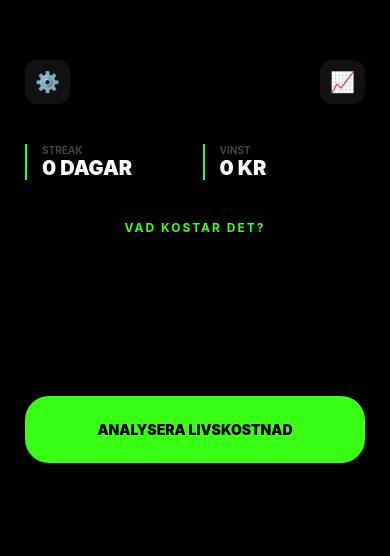
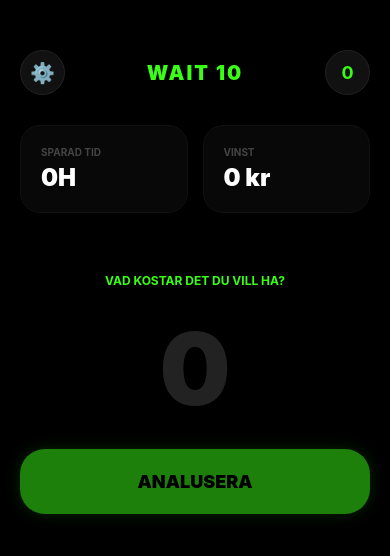
Before and after one commit to gascheckking/wait-10-MVP, a React Native app: screen / in a window 390 px wide. Shown: the top 556 px of the page. Built offline with nearby package versions, Linux system fonts and the light colour scheme.

Commit message:
Update App.js

```diff
--- a/App.js
+++ b/App.js
@@ -1,8 +1,6 @@
 // App.js
-// Filnamn: Wait10_V5_Final_MVP.js
-
 import React, { useState, useEffect } from 'react';
-import { StyleSheet, Text, View, TextInput, TouchableOpacity, ScrollView, Share, Modal, Dimensions } from 'react-native';
+import { StyleSheet, Text, View, TextInput, TouchableOpacity, ScrollView, Modal, Dimensions } from 'react-native';
 import AsyncStorage from '@react-native-async-storage/async-storage';
 
 const { width } = Dimensions.get('window');
@@ -12,12 +10,10 @@ export default function App() {
   const [hourlyWage, setHourlyWage] = useState('150');
   const [totalSaved, setTotalSaved] = useState(0);
   const [streak, setStreak] = useState(0);
-  const [history, setHistory] = useState([]);
   const [result, setResult] = useState(null);
   const [secondsLeft, setSecondsLeft] = useState(0);
   const [isActive, setIsActive] = useState(false);
   const [showSettings, setShowSettings] = useState(false);
-  const [isFounder, setIsFounder] = useState(false);
 
   useEffect(() => {
     loadData();
@@ -38,23 +34,10 @@ export default function App() {
       const sMoney = await AsyncStorage.getItem('@total_saved');
       const sStreak = await AsyncStorage.getItem('@streak');
       const sWage = await AsyncStorage.getItem('@hourly_wage');
-      const sHistory = await AsyncStorage.getItem('@history');
-      const sFounder = await AsyncStorage.getItem('@is_founder');
       if (sMoney) setTotalSaved(parseInt(sMoney));
       if (sStreak) setStreak(parseInt(sStreak));
       if (sWage) setHourlyWage(sWage);
-      if (sHistory) setHistory(JSON.parse(sHistory));
-      if (sFounder) setIsFounder(true);
     } catch (e) { console.log("Load Error"); }
-  };
-
-  const saveData = async (money, newStreak, newHistory, founderStatus) => {
-    try {
-      await AsyncStorage.setItem('@total_saved', money.toString());
-      await AsyncStorage.setItem('@streak', newStreak.toString());
-      await AsyncStorage.setItem('@history', JSON.stringify(newHistory));
-      if (founderStatus) await AsyncStorage.setItem('@is_founder', 'true');
-    } catch (e) { console.log("Save Error"); }
   };
 
   const calculate = () => {
@@ -68,108 +51,98 @@ export default function App() {
     }
   };
 
-  const handleDecision = (bought) => {
-    let newHistory = [...history];
+  const handleDecision = async (bought) => {
     let newTotal = totalSaved;
     let newStreak = streak;
-    let founderEarned = isFounder;
 
     if (!bought) {
       newTotal += result.price;
       newStreak += 1;
-      founderEarned = true; // Första sparade köpet ger Founder-status
-      newHistory.unshift({ id: Date.now(), hours: result.hours, price: result.price, status: 'SAVED' });
     } else {
       newStreak = 0;
-      newHistory.unshift({ id: Date.now(), hours: result.hours, price: result.price, status: 'BOUGHT' });
     }
 
-    newHistory = newHistory.slice(0, 3);
     setTotalSaved(newTotal);
     setStreak(newStreak);
-    setHistory(newHistory);
-    setIsFounder(founderEarned);
-    saveData(newTotal, newStreak, newHistory, founderEarned);
+    await AsyncStorage.setItem('@total_saved', newTotal.toString());
+    await AsyncStorage.setItem('@streak', newStreak.toString());
     setResult(null);
     setPrice('');
   };
 
   return (
     <View style={styles.main}>
-      <ScrollView contentContainerStyle={styles.container}>
-        {/* TOP STATUS BAR */}
-        <View style={styles.topBar}>
-          <TouchableOpacity onPress={() => setShowSettings(true)} style={styles.iconBtn}>
-            <Text style={styles.iconText}>⚙️</Text>
+      <ScrollView contentContainerStyle={styles.container} bounces={false}>
+
+        {/* HEADER */}
+        <View style={styles.header}>
+          <TouchableOpacity onPress={() => setShowSettings(true)} style={styles.iconCircle}>
+            <Text style={{fontSize: 20}}>⚙️</Text>
           </TouchableOpacity>
-          {isFounder && (
-            <View style={styles.founderTag}>
-              <Text style={styles.founderLabel}>🔥 FOUNDER #2026</Text>
-            </View>
-          )}
-          <View style={styles.iconBtn}>
-            <Text style={styles.iconText}>📈</Text>
+          <View style={styles.logoContainer}>
+            <Text style={styles.logoText}>WAIT 10</Text>
+          </View>
+          <View style={styles.iconCircle}>
+             <Text style={{fontSize: 18, color: '#39FF14', fontWeight: 'bold'}}>{streak}</Text>
           </View>
         </View>
 
-        {/* STATS OVERVIEW */}
+        {/* STATS BAR */}
         <View style={styles.statsRow}>
-          <View style={styles.statLine}>
-            <Text style={styles.statLabel}>STREAK</Text>
-            <Text style={styles.statNum}>{streak} DAGAR</Text>
+          <View style={styles.statCard}>
+            <Text style={styles.statLabel}>SPARAD TID</Text>
+            <Text style={styles.statValue}>{(totalSaved / parseFloat(hourlyWage)).toFixed(0)}H</Text>
           </View>
-          <View style={styles.statLine}>
+          <View style={styles.statCard}>
             <Text style={styles.statLabel}>VINST</Text>
-            <Text style={styles.statNum}>{totalSaved} KR</Text>
+            <Text style={styles.statValue}>{totalSaved} kr</Text>
           </View>
         </View>
 
-        {/* INPUT MODE */}
-        {!result && (
-          <View style={styles.inputBody}>
-            <Text style={styles.mainPrompt}>VAD KOSTAR DET?</Text>
+        {/* CALC SECTION */}
+        {!result ? (
+          <View style={styles.calcArea}>
+            <Text style={styles.inputHint}>VAD KOSTAR DET DU VILL HA?</Text>
             <TextInput
-              style={styles.priceInput}
+              style={styles.bigInput}
               keyboardType="numeric"
               placeholder="0"
-              placeholderTextColor="#1a1a1a"
+              placeholderTextColor="#222"
               value={price}
               onChangeText={setPrice}
+              maxLength={7}
             />
-            <TouchableOpacity style={styles.primaryBtn} onPress={calculate}>
-              <Text style={styles.primaryBtnText}>ANALYSERA LIVSKOSTNAD</Text>
+            <TouchableOpacity
+              style={[styles.mainBtn, {opacity: price ? 1 : 0.5}]}
+              onPress={calculate}
+              disabled={!price}
+            >
+              <Text style={styles.mainBtnText}>ANALUSERA</Text>
             </TouchableOpacity>
           </View>
-        )}
-
-        {/* SHARE CARD MODE */}
-        {result && (
-          <View style={styles.cardContainer}>
-            <View style={styles.shareCard}>
-              <Text style={styles.cardHeader}>LIVSKOSTNAD</Text>
-              <Text style={styles.cardHours}>{result.hours}H</Text>
-              <Text style={styles.cardSub}>AV DITT LIV</Text>
-              <View style={styles.cardFooter}>
-                <Text style={styles.footerBrand}>WAIT 10 / APP</Text>
-                <Text style={styles.footerLink}>github.com/wait10</Text>
-              </View>
+        ) : (
+          /* RESULT & TIMER */
+          <View style={styles.resultArea}>
+            <View style={styles.hoursCircle}>
+               <Text style={styles.hoursVal}>{result.hours}H</Text>
+               <Text style={styles.hoursLabel}>AV DITT LIV</Text>
             </View>
 
-            <View style={styles.timerSection}>
-              <Text style={styles.timerDigital}>
+            <View style={styles.timerContainer}>
+              <Text style={styles.timerTime}>
                 {Math.floor(secondsLeft / 60)}:{(secondsLeft % 60).toString().padStart(2, '0')}
               </Text>
               {secondsLeft === 0 ? (
-                <View style={styles.actionRow}>
+                <View style={styles.btnStack}>
                   <TouchableOpacity style={styles.saveBtn} onPress={() => handleDecision(false)}>
-                    <Text style={styles.saveBtnText}>SKIPPA KÖP 💸</Text>
+                    <Text style={styles.saveBtnText}>SKIPPA KÖPET 🔥</Text>
                   </TouchableOpacity>
                   <TouchableOpacity style={styles.buyBtn} onPress={() => handleDecision(true)}>
-                    <Text style={styles.buyBtnText}>KÖP ÄNDÅ</Text>
+                    <Text style={styles.buyBtnText}>Köp ändå</Text>
                   </TouchableOpacity>
                 </View>
               ) : (
-                <Text style={styles.timerHint}>TÄNK EFTER. ÄR DET VÄRT TIDEN?</Text>
+                <Text style={styles.waitMsg}>TÄNK EFTER...</Text>
               )}
             </View>
           </View>
@@ -177,19 +150,22 @@ export default function App() {
       </ScrollView>
 
       {/* SETTINGS MODAL */}
-      <Modal visible={showSettings} animationType="fade" transparent={true}>
+      <Modal visible={showSettings} animationType="slide" transparent={true}>
         <View style={styles.modalBg}>
           <View style={styles.modalCard}>
-            <Text style={styles.modalTitle}>PROFIL</Text>
-            <Text style={styles.modalSub}>TIMLÖN EFTER SKATT</Text>
+            <Text style={styles.modalTitle}>Din profil</Text>
+            <Text style={styles.modalLabel}>LÖN EFTER SKATT (KR/H)</Text>
             <TextInput
               style={styles.modalInput}
               keyboardType="numeric"
               value={hourlyWage}
               onChangeText={setHourlyWage}
             />
-            <TouchableOpacity style={styles.closeBtn} onPress={() => setShowSettings(false)}>
-              <Text style={styles.closeBtnText}>SPARA ÄNDRINGAR</Text>
+            <TouchableOpacity style={styles.modalBtn} onPress={() => {
+               AsyncStorage.setItem('@hourly_wage', hourlyWage);
+               setShowSettings(false);
+            }}>
+              <Text style={styles.modalBtnText}>SPARA</Text>
             </TouchableOpacity>
           </View>
         </View>
@@ -200,42 +176,37 @@ export default function App() {
 
 const styles = StyleSheet.create({
   main: { flex: 1, backgroundColor: '#000' },
-  container: { paddingHorizontal: 25, paddingTop: 60, alignItems: 'center' },
-  topBar: { flexDirection: 'row', width: '100%', justifyContent: 'space-between', alignItems: 'center', marginBottom: 40 },
-  iconBtn: { padding: 10, backgroundColor: '#111', borderRadius: 12 },
-  iconText: { fontSize: 20 },
-  founderTag: { backgroundColor: '#39FF14', paddingHorizontal: 12, paddingVertical: 6, borderRadius: 20 },
-  founderLabel: { color: '#000', fontSize: 10, fontWeight: '900' },
-  statsRow: { flexDirection: 'row', width: '100%', gap: 15, marginBottom: 40 },
-  statLine: { flex: 1, borderLeftWidth: 2, borderLeftColor: '#39FF14', paddingLeft: 15 },
-  statLabel: { color: '#444', fontSize: 10, fontWeight: 'bold' },
-  statNum: { color: '#fff', fontSize: 20, fontWeight: '900' },
-  inputBody: { width: '100%', alignItems: 'center' },
-  mainPrompt: { color: '#39FF14', fontWeight: 'bold', fontSize: 12, letterSpacing: 2 },
-  priceInput: { color: '#fff', fontSize: 100, fontWeight: '900', marginVertical: 20 },
-  primaryBtn: { backgroundColor: '#39FF14', width: '100%', padding: 25, borderRadius: 24, alignItems: 'center' },
-  primaryBtnText: { color: '#000', fontWeight: '900', fontSize: 14 },
-  cardContainer: { width: '100%' },
-  shareCard: { backgroundColor: '#39FF14', width: '100%', borderRadius: 40, padding: 40, alignItems: 'center' },
-  cardHeader: { color: '#000', fontWeight: 'bold', letterSpacing: 1 },
-  cardHours: { color: '#000', fontSize: 90, fontWeight: '900', lineHeight: 100 },
-  cardSub: { color: '#000', fontWeight: '800', fontSize: 16 },
-  cardFooter: { marginTop: 40, width: '100%', flexDirection: 'row', justifyContent: 'space-between', opacity: 0.5 },
-  footerBrand: { color: '#000', fontSize: 8, fontWeight: 'bold' },
-  footerLink: { color: '#000', fontSize: 8, fontWeight: 'bold' },
-  timerSection: { marginTop: 20, backgroundColor: '#111', borderRadius: 40, padding: 30, alignItems: 'center' },
-  timerDigital: { color: '#fff', fontSize: 42, fontWeight: '700' },
-  timerHint: { color: '#444', fontSize: 10, fontWeight: 'bold', marginTop: 10 },
-  actionRow: { flexDirection: 'row', gap: 10, marginTop: 20 },
-  saveBtn: { flex: 1, backgroundColor: '#39FF14', padding: 20, borderRadius: 20, alignItems: 'center' },
-  buyBtn: { flex: 1, backgroundColor: '#222', padding: 20, borderRadius: 20, alignItems: 'center' },
-  saveBtnText: { color: '#000', fontWeight: '900' },
-  buyBtnText: { color: '#fff', fontWeight: '900' },
-  modalBg: { flex: 1, backgroundColor: 'rgba(0,0,0,0.95)', justifyContent: 'center', padding: 30 },
-  modalCard: { backgroundColor: '#111', padding: 40, borderRadius: 40 },
-  modalTitle: { color: '#fff', fontSize: 24, fontWeight: '900', marginBottom: 20 },
-  modalSub: { color: '#444', fontSize: 10, fontWeight: 'bold', marginBottom: 10 },
-  modalInput: { backgroundColor: '#000', color: '#fff', padding: 20, borderRadius: 20, fontSize: 22, marginBottom: 30 },
-  closeBtn: { backgroundColor: '#39FF14', padding: 20, borderRadius: 20, alignItems: 'center' },
-  closeBtnText: { color: '#000', fontWeight: '900' }
+  container: { paddingHorizontal: 20, paddingTop: 50, alignItems: 'center' },
+  header: { flexDirection: 'row', width: '100%', justifyContent: 'space-between', alignItems: 'center', marginBottom: 30 },
+  iconCircle: { width: 45, height: 45, borderRadius: 25, backgroundColor: '#111', justifyContent: 'center', alignItems: 'center', borderWidth: 1, borderColor: '#222' },
+  logoContainer: { flex: 1, alignItems: 'center' },
+  logoText: { color: '#39FF14', fontSize: 20, fontWeight: '900', letterSpacing: 2 },
+  statsRow: { flexDirection: 'row', gap: 15, width: '100%', marginBottom: 40 },
+  statCard: { flex: 1, backgroundColor: '#080808', padding: 20, borderRadius: 20, borderWidth: 1, borderColor: '#111' },
+  statLabel: { color: '#444', fontSize: 10, fontWeight: 'bold', marginBottom: 5 },
+  statValue: { color: '#fff', fontSize: 24, fontWeight: '900' },
+  calcArea: { width: '100%', alignItems: 'center', marginTop: 20 },
+  inputHint: { color: '#39FF14', fontSize: 12, fontWeight: 'bold' },
+  bigInput: { color: '#fff', fontSize: 100, fontWeight: '900', marginVertical: 20, width: '100%', textAlign: 'center' },
+  mainBtn: { backgroundColor: '#39FF14', width: '100%', padding: 22, borderRadius: 25, alignItems: 'center', shadowColor: '#39FF14', shadowRadius: 15, shadowOpacity: 0.3 },
+  mainBtnText: { color: '#000', fontWeight: '900', fontSize: 18 },
+  resultArea: { width: '100%', alignItems: 'center' },
+  hoursCircle: { width: 220, height: 220, borderRadius: 110, borderWidth: 8, borderColor: '#39FF14', justifyContent: 'center', alignItems: 'center', marginBottom: 40 },
+  hoursVal: { color: '#fff', fontSize: 60, fontWeight: '900' },
+  hoursLabel: { color: '#39FF14', fontSize: 12, fontWeight: 'bold' },
+  timerContainer: { width: '100%', alignItems: 'center' },
+  timerTime: { color: '#fff', fontSize: 50, fontWeight: '800', marginBottom: 20 },
+  btnStack: { width: '100%', gap: 15 },
+  saveBtn: { backgroundColor: '#39FF14', padding: 22, borderRadius: 25, alignItems: 'center' },
+  saveBtnText: { color: '#000', fontWeight: '900', fontSize: 18 },
+  buyBtn: { padding: 20, alignItems: 'center' },
+  buyBtnText: { color: '#444', fontWeight: 'bold' },
+  waitMsg: { color: '#39FF14', fontWeight: 'bold', letterSpacing: 2 },
+  modalBg: { flex: 1, backgroundColor: 'rgba(0,0,0,0.9)', justifyContent: 'center', padding: 30 },
+  modalCard: { backgroundColor: '#111', padding: 40, borderRadius: 30, borderWidth: 1, borderColor: '#222' },
+  modalTitle: { color: '#fff', fontSize: 24, fontWeight: '900', marginBottom: 25 },
+  modalLabel: { color: '#444', fontSize: 10, fontWeight: 'bold', marginBottom: 10 },
+  modalInput: { backgroundColor: '#000', color: '#fff', padding: 20, borderRadius: 15, fontSize: 20, marginBottom: 25 },
+  modalBtn: { backgroundColor: '#39FF14', padding: 20, borderRadius: 15, alignItems: 'center' },
+  modalBtnText: { color: '#000', fontWeight: '900' }
 });
```
